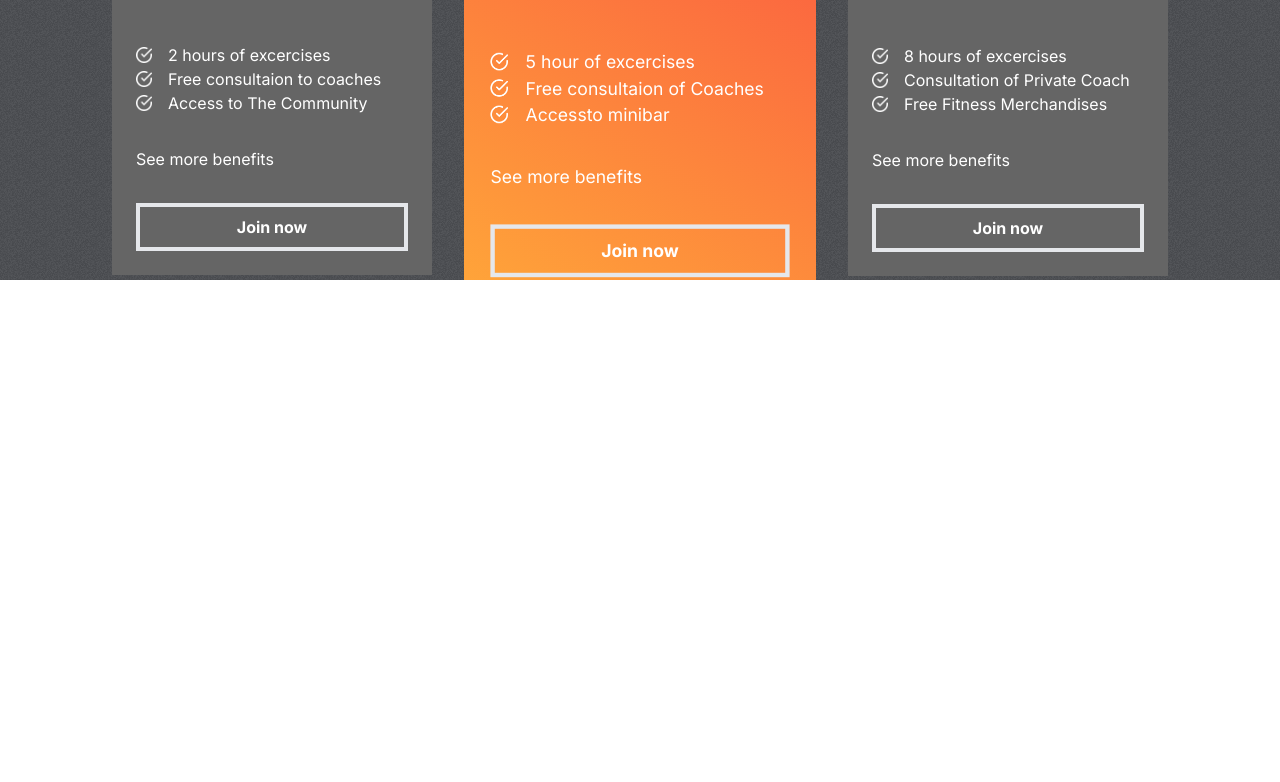
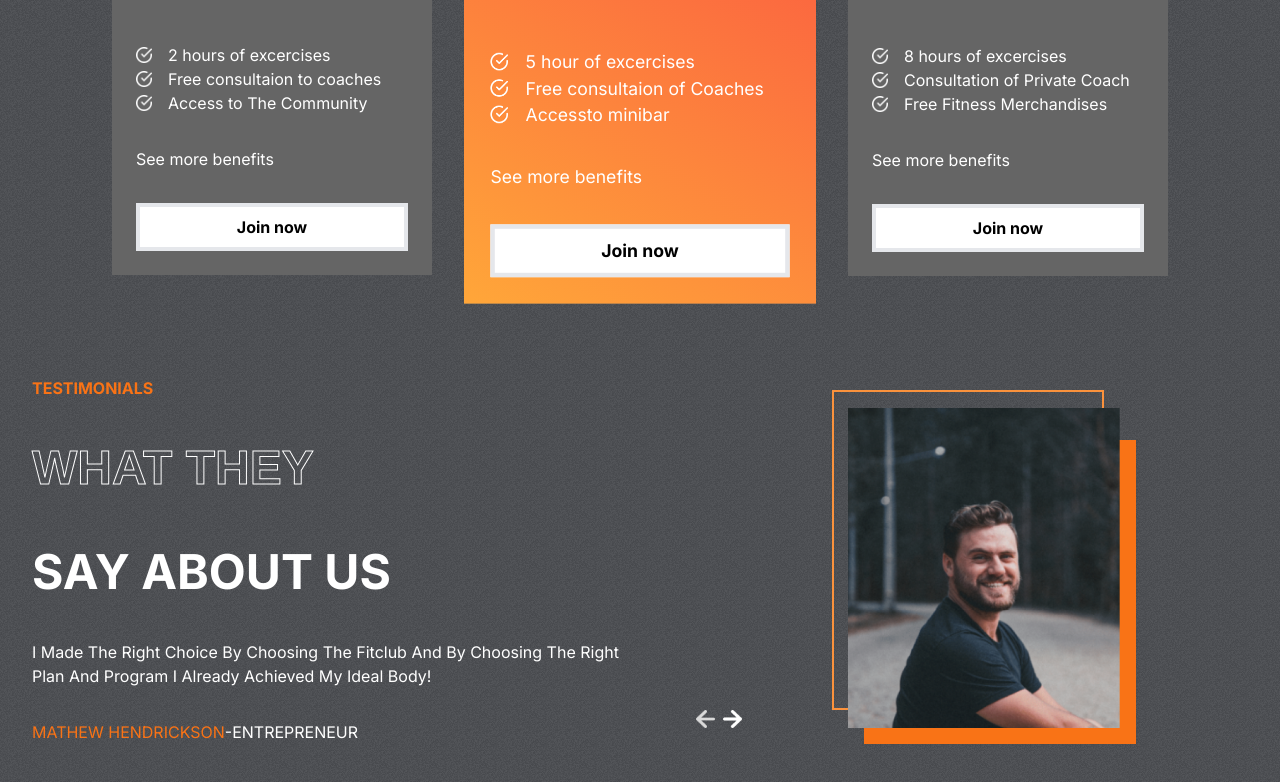
Before and after one commit to Bishboy/GymApp, a React (Vite) app: page / in a window 1280 px wide. Shown: the part 2405-3187 px from the top of the page. Before the commit the page ends 2685 px from the top, so only its background shows below. Built offline with nearby package versions, Linux system fonts and the light colour scheme.

Commit message:
additional component

```diff
--- a/src/App.tsx
+++ b/src/App.tsx
@@ -4,6 +4,8 @@ import './App.css'
 import Programs from './component/Programs'
 import Reasons from './component/Reasons'
 import Plan from './component/Plan'
+import Testimonial from './component/Testimonial'
+import Join from './component/Join'
 
 
 function App() {
@@ -15,6 +17,8 @@ function App() {
       <Programs />
       <Reasons />
       <Plan />
+      <Testimonial />
+      <Join />
     </div>
   )
 }
--- /dev/null
+++ b/src/component/Join.tsx
@@ -0,0 +1,14 @@
+import React from 'react'
+
+const Join = () => {
+  return (
+    <div>
+      <div>
+
+      </div>
+      <div></div>
+    </div>
+  )
+}
+
+export default Join
--- a/src/component/Plan.tsx
+++ b/src/component/Plan.tsx
@@ -38,7 +38,7 @@ const Plan = () => {
             <div>
               <span className='text-[o.8rem]'>See more benefits</span>
             </div>
-            <button className="btn">Join now</button>
+            <button className="btn bg-white text-black">Join now</button>
           </div>
         ))}
       </div>
--- /dev/null
+++ b/src/component/Testimonial.tsx
@@ -0,0 +1,67 @@
+import React, { useState } from 'react'
+import { testimonialsData } from '../data/testimonialsData'
+import rightArrow from '../assets/rightArrow.png'
+import leftArrow from '../assets/leftArrow.png'
+const Testimonial = () => {
+    const [selected, setSelected] = useState(0)
+    const tLength = testimonialsData.length;
+  //this is beautiful
+    const moveLeft= () => {
+        if(selected === 0){
+            setSelected(tLength -1)
+        }else{
+            setSelected((prev)=> prev - 1)
+        }
+    }
+
+    const moveRight = () => {
+        if(selected === tLength - 1){
+            setSelected(0)
+        }else{
+            setSelected((prev)=> prev + 1)
+        }
+    }
+  return (
+    <div className=" flex gap-[1rem] px-[2rem]">
+      <div className="flex flex-1 gap-[2rem] flex-col uppercase text-white">
+        <span className="text-orange-500 font-bold">testimonials</span>
+        <span className="strokeText font-bold text-[3rem]">What they</span>
+        <span className=" font-bold text-[3rem]">say about us</span>
+        <span className="capitalize  text-justfy">
+          {testimonialsData[selected].review}
+        </span>
+        <span>
+          <span className="text-orange-500">
+            {testimonialsData[selected].name}
+          </span>
+          -{testimonialsData[selected].status}
+        </span>
+      </div>
+      <div className="relative flex-1">
+        <div className="absolute w-[17rem] h-[20rem] border-2 border-orange-400 right-[9rem] bg-transparent top-[0.9rem]"></div>
+        <div className="absolute w-[17rem] h-[19rem] top-[4rem] bg-orange-500 right-[7rem]"></div>
+        <img
+          src={testimonialsData[selected].image}
+          alt=""
+          className="absolute w-[17rem] h-[20rem] object-cover right-[8rem] top-[2rem] "
+        />
+        <div className="flex gap-2 items-center absolute left-[3rem] bottom-[1rem]  ">
+          <img
+            onClick={moveLeft}
+            src={leftArrow}
+            alt=""
+            className="w-[1.2rem] cursor-pointer"
+          />
+          <img
+            onClick={moveRight}
+            src={rightArrow}
+            alt=""
+            className=" w-[1.2rem] cursor-pointer"
+          />
+        </div>
+      </div>
+    </div>
+  );
+}
+
+export default Testimonial
```
